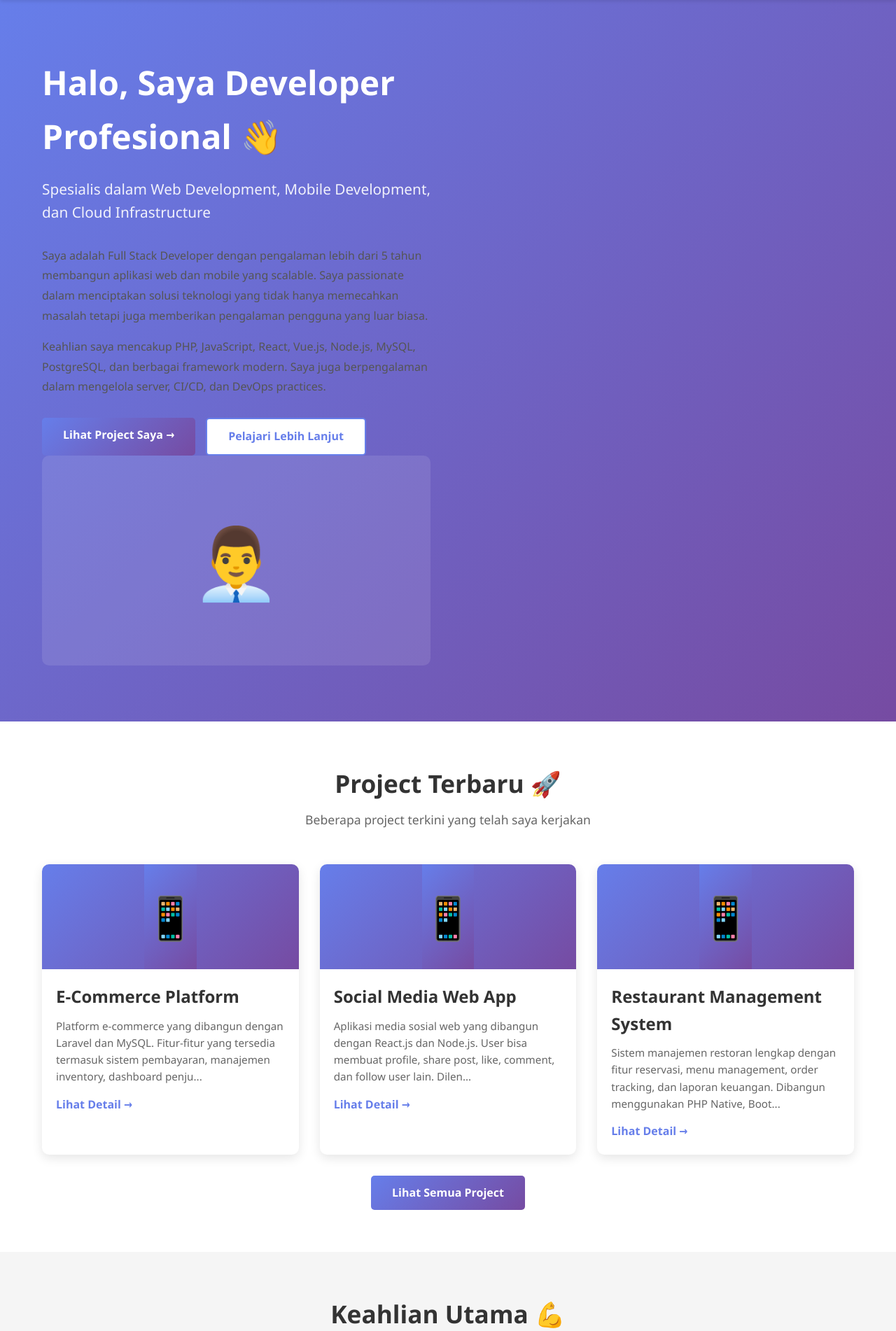
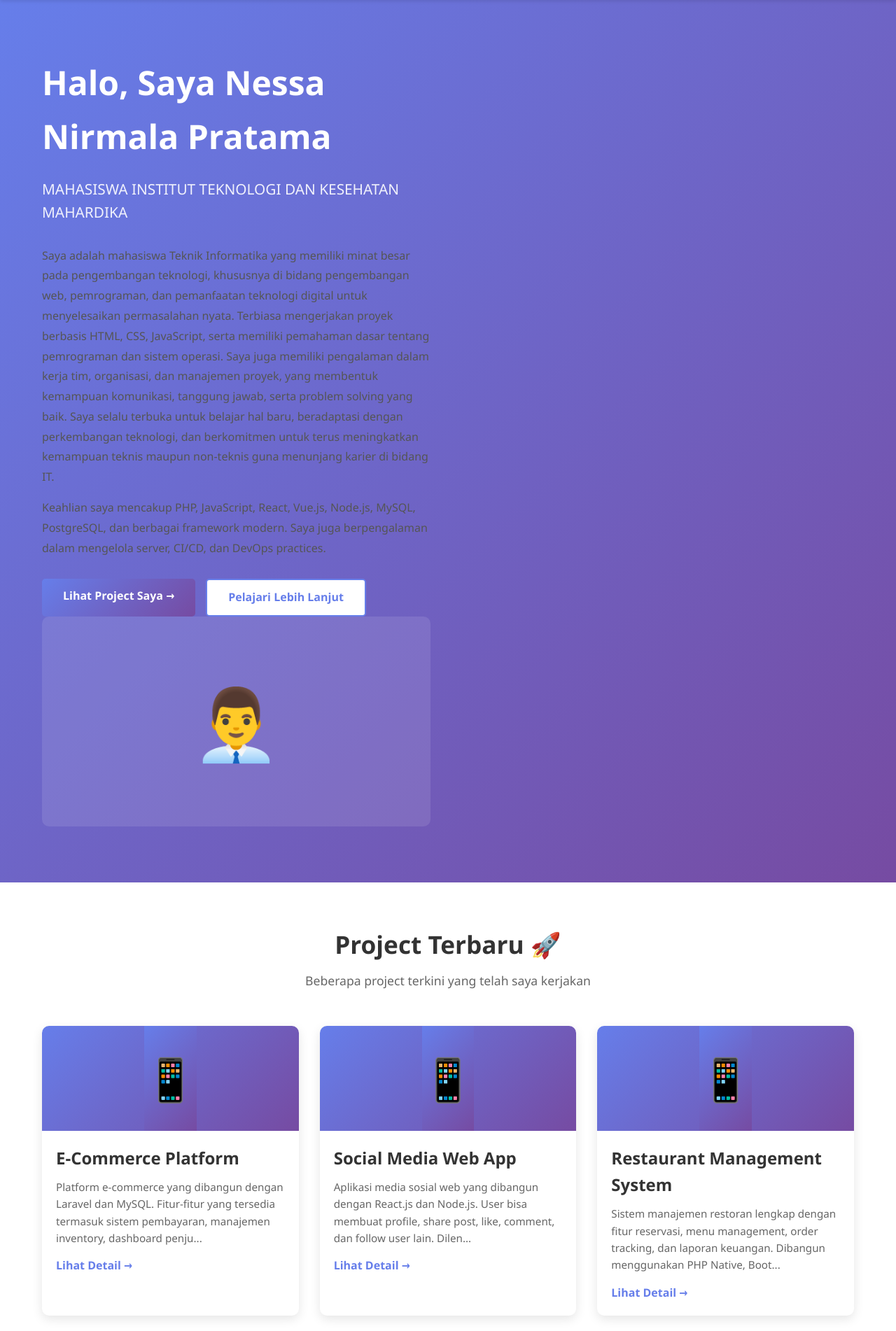
Before and after one commit to nessanp/website-bersama-sama, a PHP site: page / in a window 1280 px wide. Shown: the part 68-1970 px from the top of the page at 70% size. Run offline with PHP 8.4, Linux system fonts and the light colour scheme; data comes from the database, SQL or seed files in the repository.

Commit message:
UAS PEMWEB

```diff
--- a/index.php
+++ b/index.php
@@ -61,14 +61,14 @@ if ($result_projects && $result_projects->num_rows > 0) {
         <div class="container">
             <div class="hero-content">
                 <div class="hero-text">
-                    <h1>Halo, Saya Developer Profesional 👋</h1>
-                    <p class="hero-subtitle">Spesialis dalam Web Development, Mobile Development, dan Cloud Infrastructure</p>
+                    <h1>Halo, Saya Nessa Nirmala Pratama </h1>
+                    <p class="hero-subtitle"> MAHASISWA INSTITUT TEKNOLOGI DAN KESEHATAN MAHARDIKA</p>
 
                     <div class="hero-description">
                         <p>
-                            Saya adalah Full Stack Developer dengan pengalaman lebih dari 5 tahun membangun aplikasi web dan mobile
-                            yang scalable. Saya passionate dalam menciptakan solusi teknologi yang tidak hanya memecahkan masalah tetapi
-                            juga memberikan pengalaman pengguna yang luar biasa.
+                            Saya adalah mahasiswa Teknik Informatika yang memiliki minat besar pada pengembangan teknologi, khususnya di bidang pengembangan web, pemrograman, dan pemanfaatan teknologi digital untuk menyelesaikan permasalahan nyata. Terbiasa mengerjakan proyek berbasis HTML, CSS, JavaScript, serta memiliki pemahaman dasar tentang pemrograman dan sistem operasi.
+
+Saya juga memiliki pengalaman dalam kerja tim, organisasi, dan manajemen proyek, yang membentuk kemampuan komunikasi, tanggung jawab, serta problem solving yang baik. Saya selalu terbuka untuk belajar hal baru, beradaptasi dengan perkembangan teknologi, dan berkomitmen untuk terus meningkatkan kemampuan teknis maupun non-teknis guna menunjang karier di bidang IT.
                         </p>
                         <p>
                             Keahlian saya mencakup PHP, JavaScript, React, Vue.js, Node.js, MySQL, PostgreSQL, dan berbagai framework modern.
--- a/style.css
+++ b/style.css
@@ -23,7 +23,7 @@ html {
 body {
     font-family: 'Segoe UI', Tahoma, Geneva, Verdana, sans-serif;
     line-height: 1.6;
-    color: #333;
+    color: #f5e7e7ff;
     background-color: #f9f9f9;
 }
 
```
Also changed, not shown: uploads/1765978417_Screenshot_2025-12-17_203242.png (added), uploads/1765978823_WhatsApp_Image_2025-12-17_at_20.39.50.jpeg (added).
